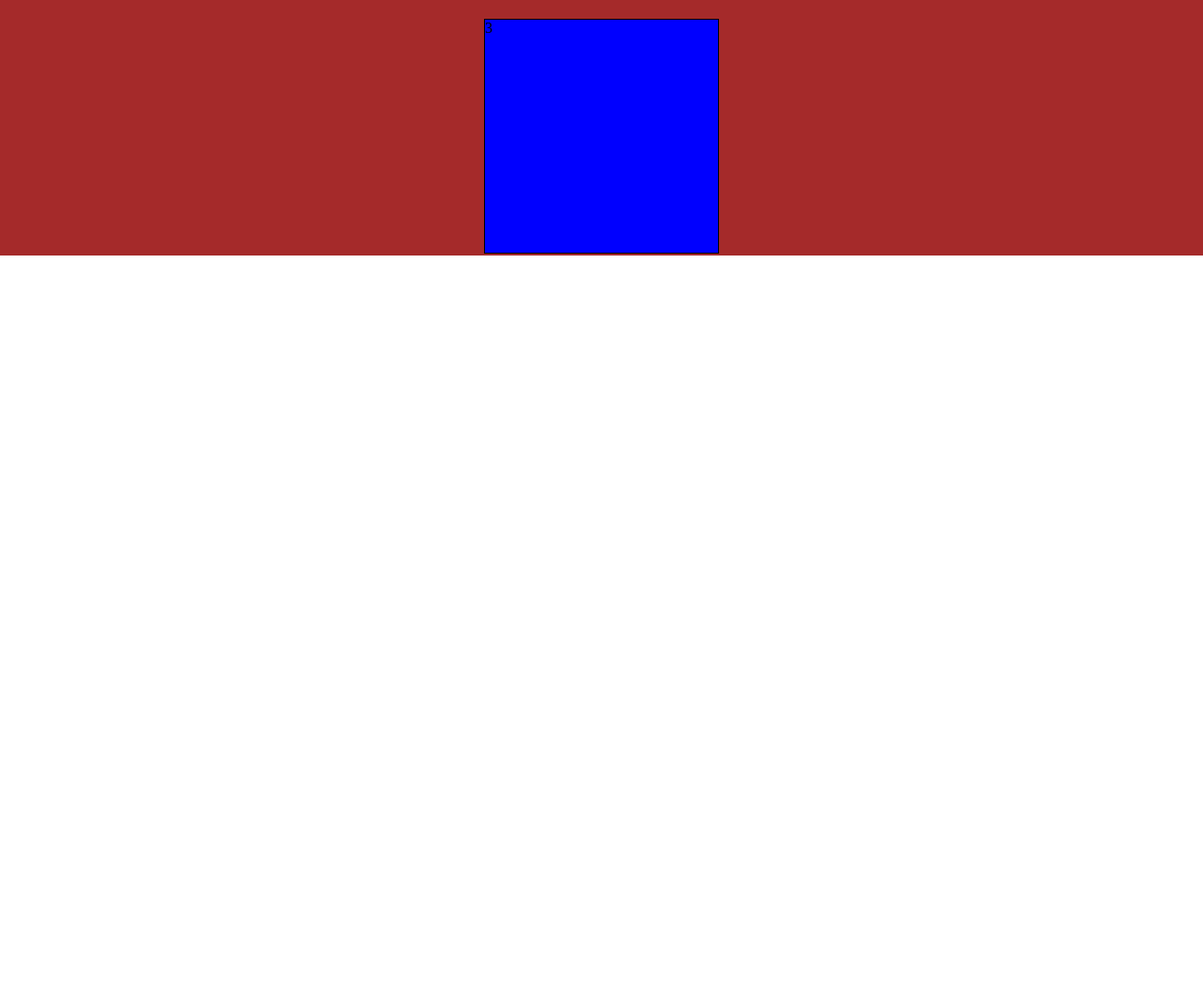
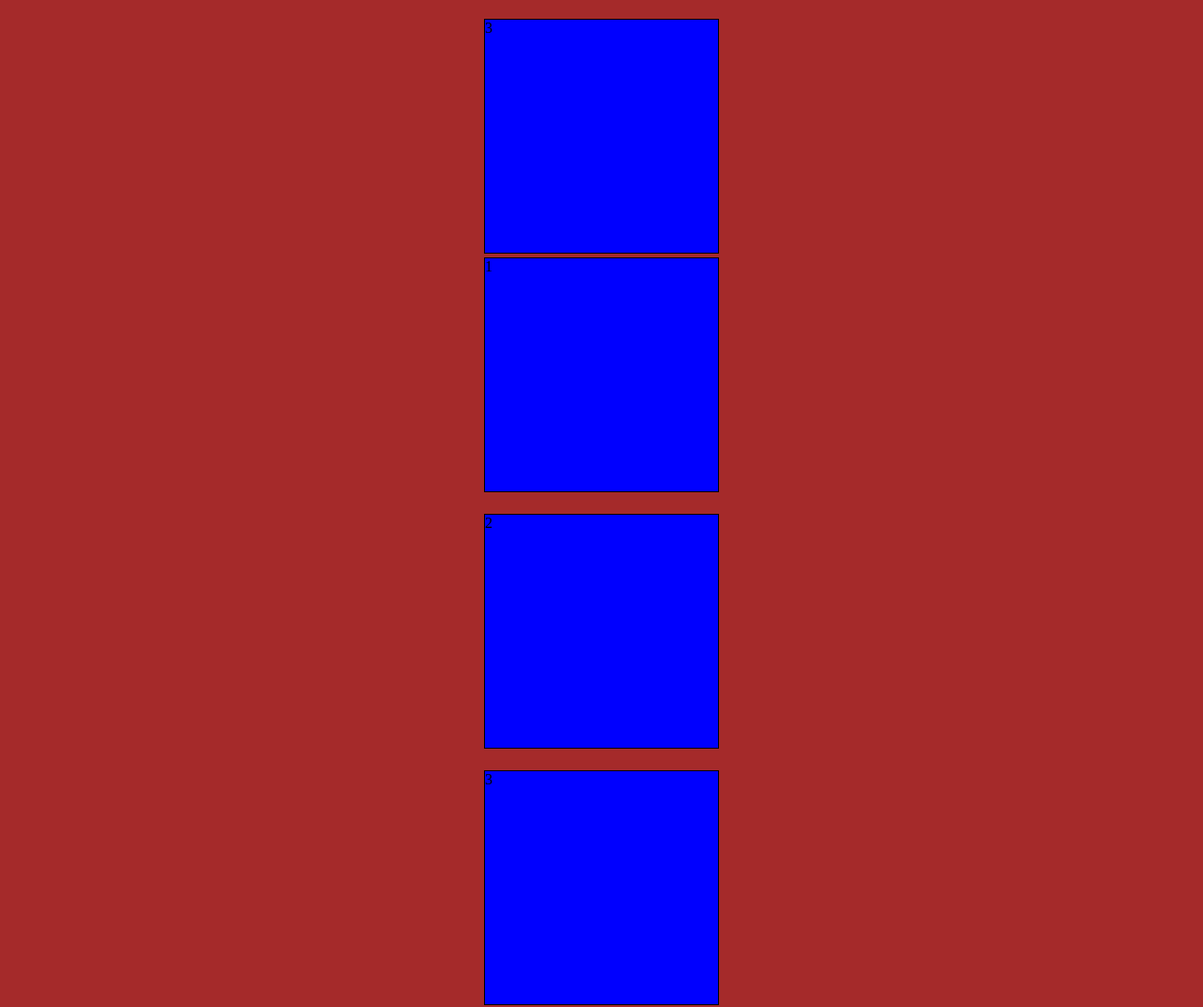
Before and after one commit to zumrudbaxshaliyeva/dovlet-mesgulluq-frontend-lesson1, a plain HTML site: page index.html in a window 1280 px wide. Shown: the part 1328-2400 px from the top of the page at 94% size. Before the commit the page ends 1600 px from the top, so only its background shows below. Drawn offline with Linux system fonts and the light colour scheme.

Commit message:
created new elements

```diff
--- a/index.html
+++ b/index.html
@@ -21,5 +21,12 @@
 
 
     </div>
+    <div class="cards">
+        <div class="card">1</div>
+        <div class="card">2</div>
+        <div class="card">3</div>
+
+
+    </div>
 </body>
 </html>
```
